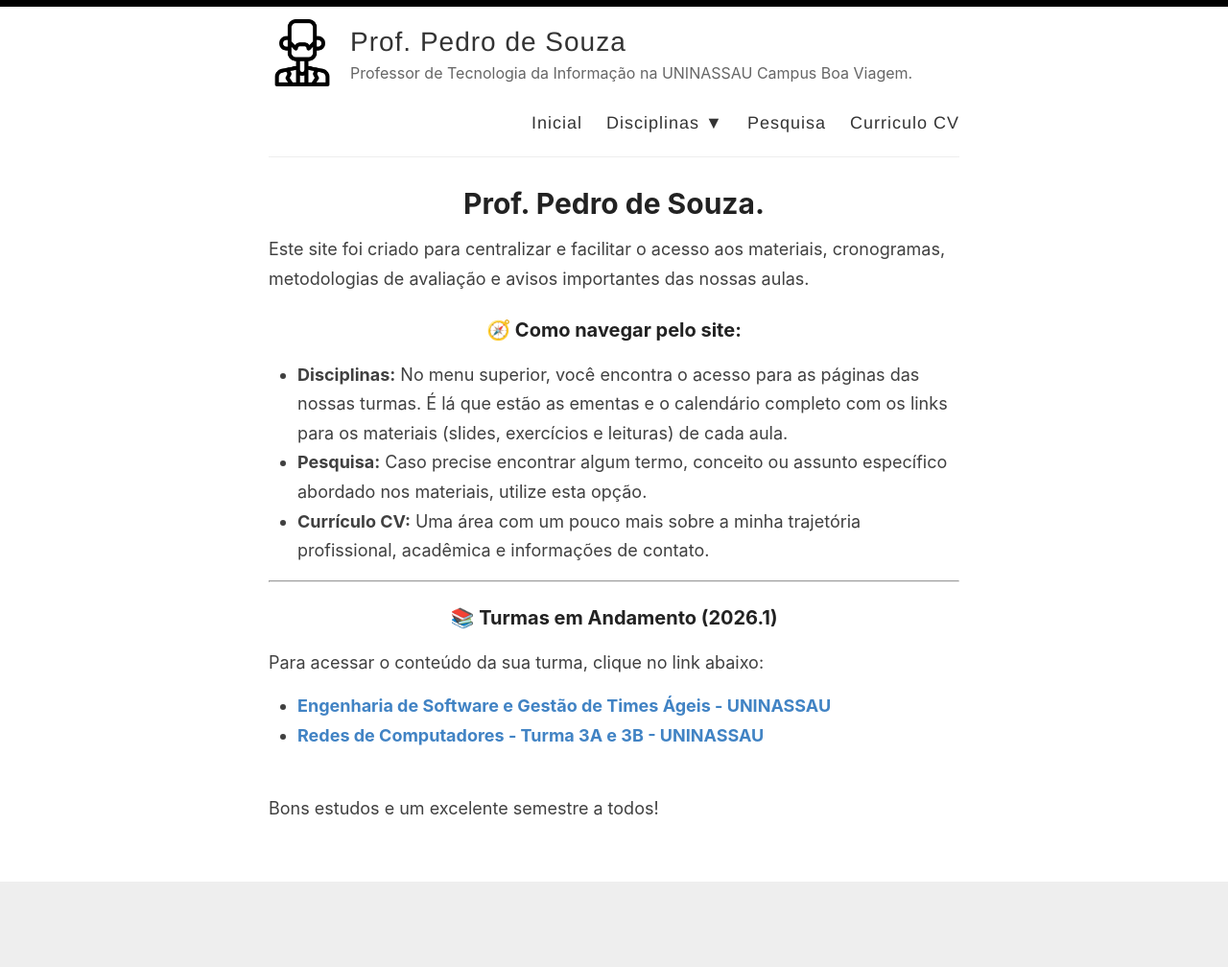
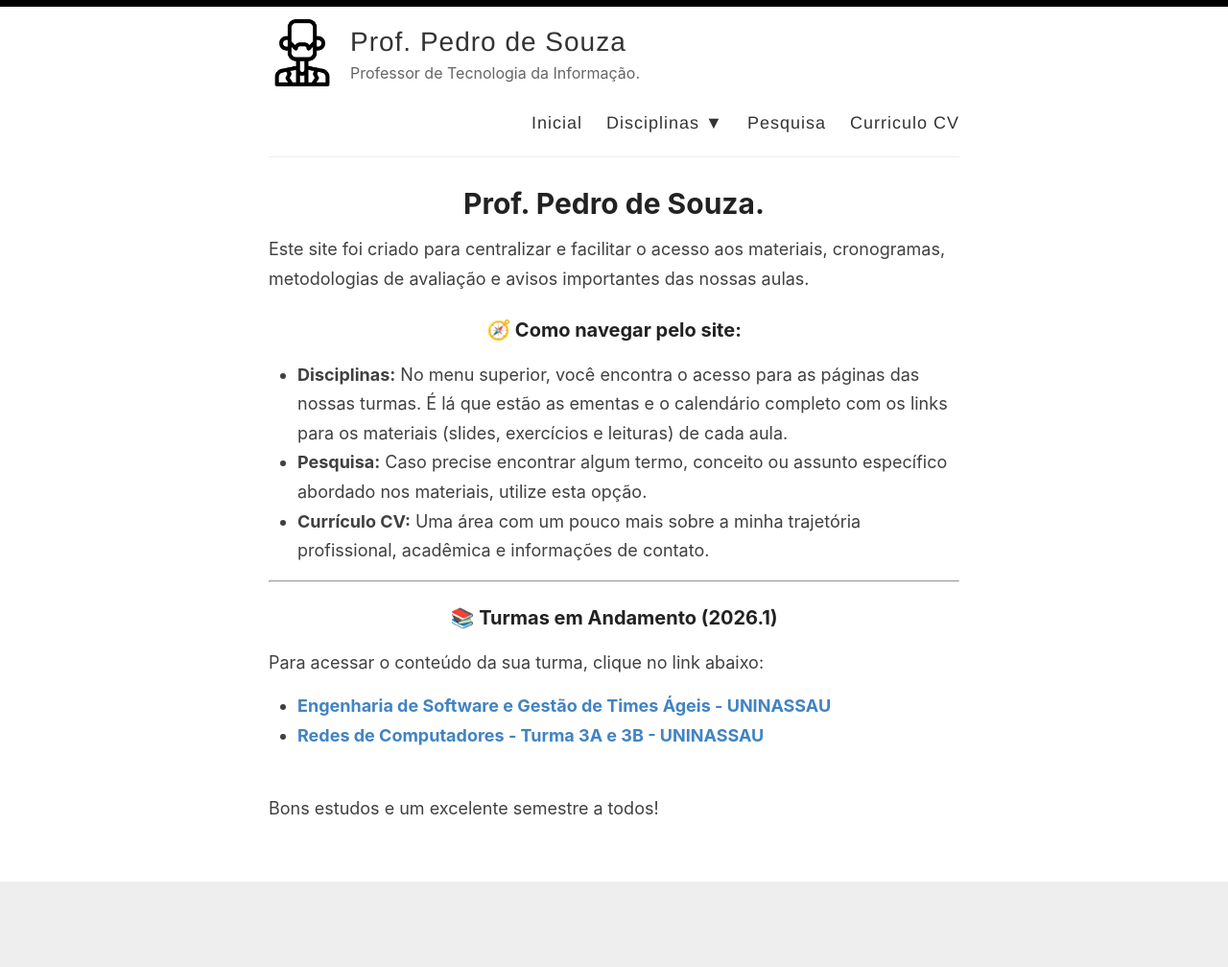
Before and after one commit to prgsouza/prgsouza.github.io, a Jekyll site: the page built from index.md, in a window 1280 px wide. Shown: the whole page at 96% size. Built offline with Jekyll 4.4.1, drawn with Linux system fonts in a browser that asks for light colours.

Commit message:
Update _config.yml

```diff
--- a/_config.yml
+++ b/_config.yml
@@ -9,7 +9,7 @@ name: Prof. Pedro de Souza
 author: Pedro de Souza
 
 # Short bio or description (displayed in the header)
-description: Professor de Tecnologia da Informação na UNINASSAU Campus Boa Viagem.
+description: Professor de Tecnologia da Informação.
 
 # URL of your avatar or profile pic (you could use your GitHub profile pic)
 avatar: /images/logo.png
```
